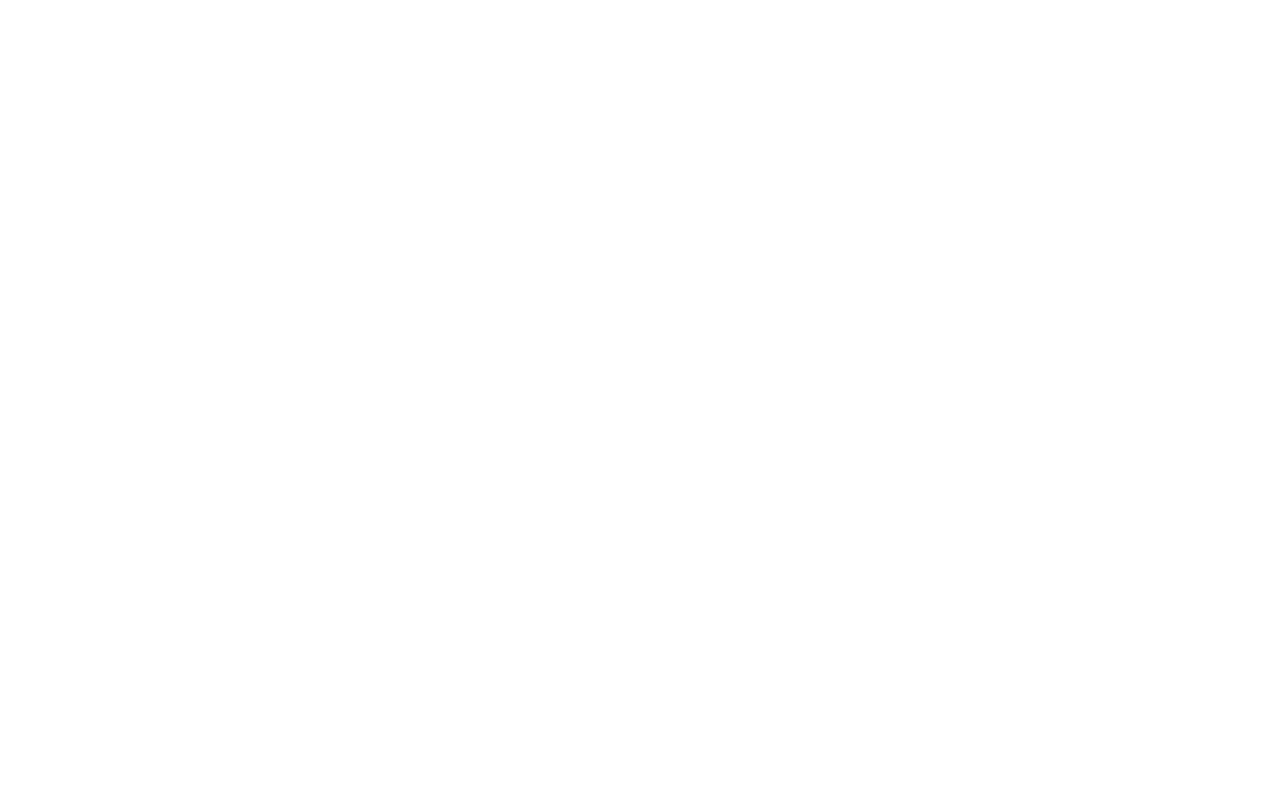
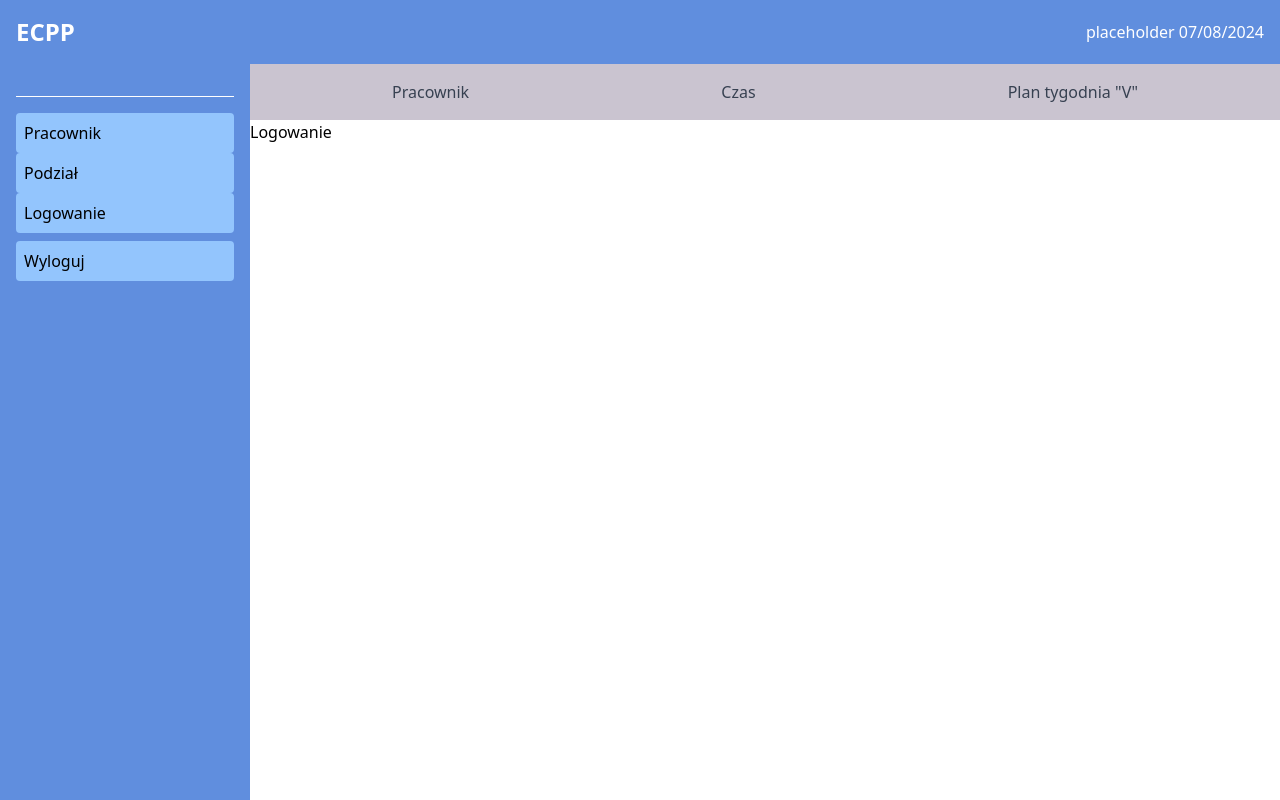
Before and after one commit to Destray32/ecpp-projekt, a React (Create React App) app: page /home/logowanie in a window 1280 px wide. Before the commit this address had no page. Built offline with nearby package versions, Linux system fonts and the light colour scheme.

Commit message:
haslo + otulet na home'ie

```diff
--- a/src/App.js
+++ b/src/App.js
@@ -4,13 +4,20 @@ import './App.css';
 
 import LoginPage from './pages/Login';
 import HomePage from './pages/Home';
+import PodzialPage from './pages/Podzial';
+import PracownikPage from './pages/Pracownik';
+import LogowaniePage from './pages/Logowanie';
 
 function App() {
   return (
     <BrowserRouter>
       <Routes>
-        <Route path="/home" element={<HomePage />} />
-        <Route path="/login" element={<LoginPage />} />
+        <Route path="/" element={<LoginPage />} />
+        <Route path="/home" element={<HomePage />}>
+          <Route path="podzial" element={<PodzialPage />} />
+          <Route path="pracownik" element={<PracownikPage />} />
+          <Route path="logowanie" element={<LogowaniePage />} />
+        </Route>
       </Routes>
     </BrowserRouter>
   );
--- a/src/pages/Home.js
+++ b/src/pages/Home.js
@@ -1,4 +1,5 @@
 import React, { useState, useEffect } from 'react';
+import { Outlet, Link } from 'react-router-dom';
 import moment from 'moment';
 
 import GorneMenu from '../Components/GorneMenu';
@@ -29,15 +30,15 @@ export default function HomePage() {
                 <nav class="bg-primary p-4">
                     <div class="bg-white w-full h-[0.5px] my-4"></div>
                     <div class="space-y-2">
-                        <ButtonLewy nazwa='Pracownik' />
-                        <ButtonLewy nazwa='Podział' />
-                        <ButtonLewy nazwa='Logowanie' />
+                        <Link to="pracownik"><ButtonLewy nazwa='Pracownik' /></Link>
+                        <Link to="podzial"><ButtonLewy nazwa='Podział' /></Link>
+                        <Link to="logowanie"><ButtonLewy nazwa='Logowanie' /></Link>
                         <ButtonLewy nazwa='Wyloguj' />
                     </div>
                 </nav>
                 <main class=""> {/* to jest główna treść, ten biały box na stronie */}
                     <GorneMenu />
-
+                    <Outlet />
                 </main>
             </div>
         </>
--- a/src/pages/Login.js
+++ b/src/pages/Login.js
@@ -1,6 +1,7 @@
 import React, { useEffect, useState } from 'react';
 import { Dropdown } from 'primereact/dropdown';
 import { Password } from 'primereact/password';
+import { Button } from 'primereact/button';
 
 import "primereact/resources/themes/lara-light-cyan/theme.css";
 
@@ -31,10 +32,14 @@ export default function LoginPage() {
                         <Dropdown value={db} onChange={(e) => setDb(e.value)} options={avaibleDbs} optionLabel="name"
                             editable placeholder="Baza" autoComplete='off' className="w-full md:w-14rem p-4" />
                     </div>
-                    {/* <div className="card flex-col drop-shadow-lg">
+                    <div className="card flex flex-col drop-shadow-lg">
+                        {/* i have no clue why toggleMask={true} rozwala input, do poprawy albo wywalenia */}
                         <Password value={password} onChange={(e) => setPassword(e.target.value)} autoComplete='off'
-                            inputClassName='w-[65rem]' feedback={false} />
-                    </div> */}
+                            className='w-full' inputClassName='w-full md:w-14rem p-4' feedback={false} placeholder='Hasło' />
+                    </div>
+                    <div className='card flex justify-center'>
+                        <Button label='Zaloguj' className='p-4 w-14rem bg-blue-400' />
+                    </div>
                 </form>
             </div>
         </body>
--- /dev/null
+++ b/src/pages/Logowanie.js
@@ -0,0 +1,9 @@
+import React from "react";
+
+export default function LogowaniePage() {
+    return (
+        <div>
+            <h1>Logowanie</h1>
+        </div>
+    )
+}
--- /dev/null
+++ b/src/pages/Podzial.js
@@ -0,0 +1,9 @@
+import React from "react";
+
+export default function PodzialPage() {
+    return (
+        <div>
+            <h1>Podział</h1>
+        </div>
+    )
+}
--- /dev/null
+++ b/src/pages/Pracownik.js
@@ -0,0 +1,9 @@
+import React from "react";
+
+export default function PracownikPage() {
+    return (
+        <div>
+            <h1>Pracownik</h1>
+        </div>
+    )
+}
```
Also changed, not shown: 1 other file (tests, documents, lock files or other folders).
